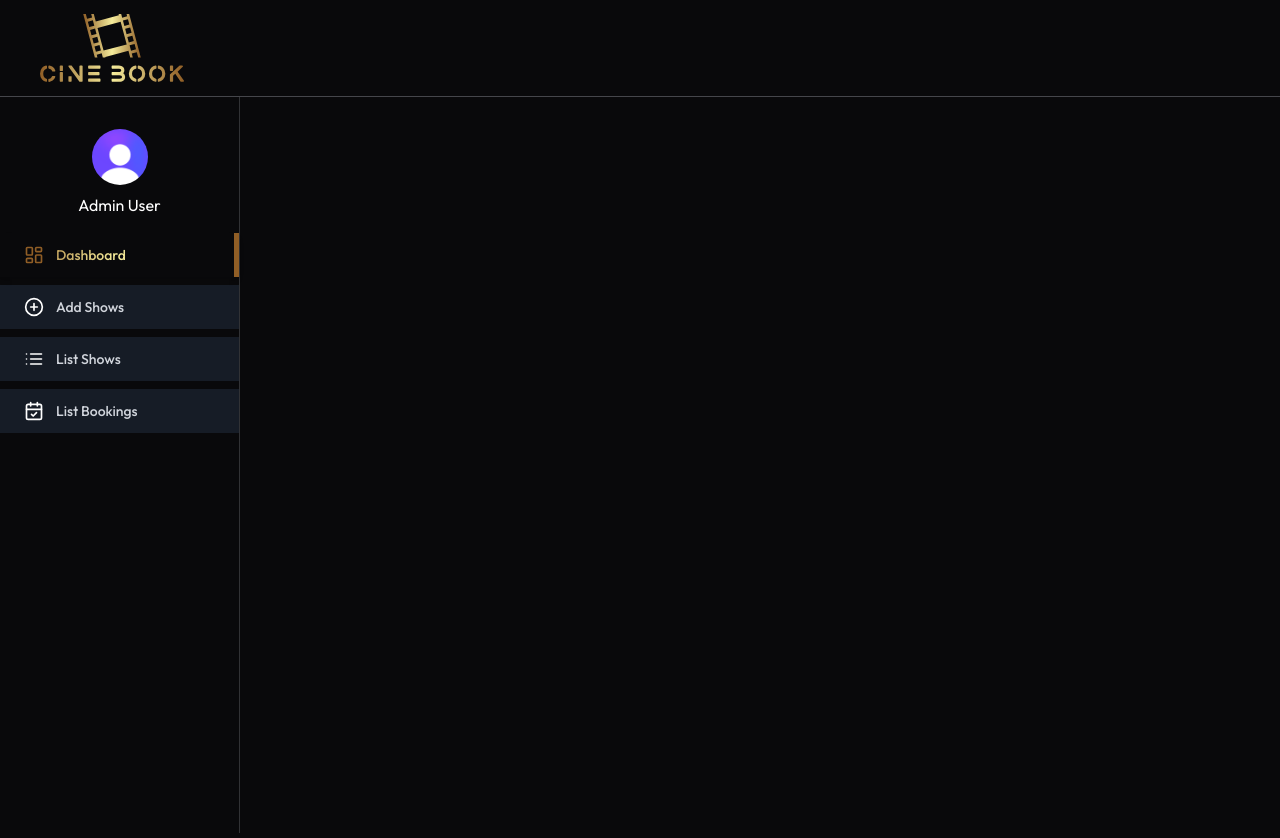
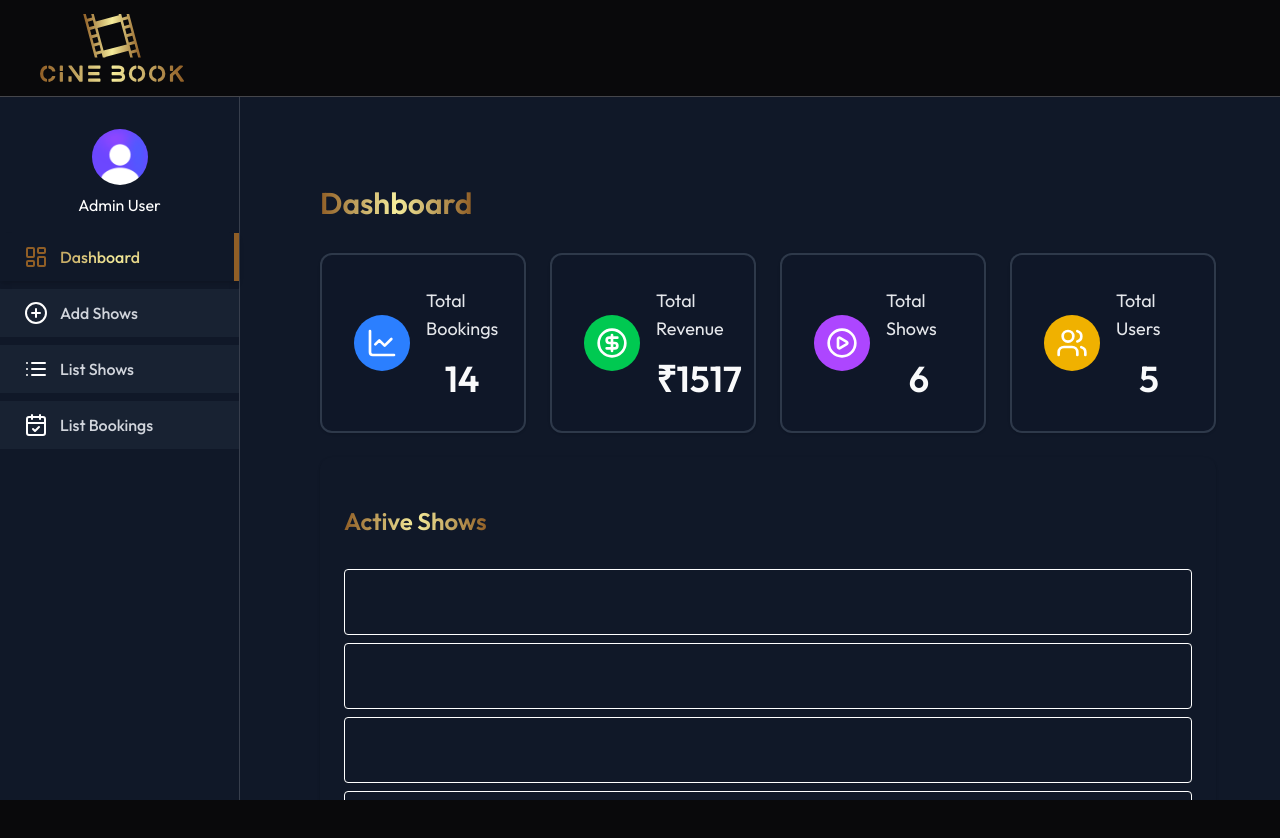
Before and after one commit to mnraza-dev/CineBook, a React (Vite) app in the folder client/: page /admin in a window 1280 px wide. Shown: the top 838 px of the page. After the commit the page ends 800 px from the top, so only its background shows below. Built offline with nearby package versions, Linux system fonts and the light colour scheme; no server answers; a web font is replaced by a local one.

Commit message:
add cards in Dashboard

```diff
--- a/client/src/components/Loading.jsx
+++ b/client/src/components/Loading.jsx
@@ -1,5 +1,4 @@
 import React from "react";
-
 const Loading = () => {
   return (
     <div className="h-[80vh] flex items-center justify-center ">
--- a/client/src/components/admin/AdminSidebar.jsx
+++ b/client/src/components/admin/AdminSidebar.jsx
@@ -59,23 +59,17 @@ const AdminSidebar = () => {
               }`
             }
           >
-
             {({ isActive }) => (
               <>
                 <link.icon
-                  className={`w-5 h-5 ${isActive ? 'text-[#905e26]' : 'text-white'}`}
+                  className={`w-6 h-6 ${isActive ? 'text-[#905e26]' : 'text-white'}`}
                 />
-                <span className="font-medium">{link.name}</span>
+                <span className="font-medium text-base">{link.name}</span>
               </>
             )}
-
           </NavLink>
         ))}
       </div>
-
-
-
-
     </div>
   )
 }
--- a/client/src/pages/admin/Dashboard.jsx
+++ b/client/src/pages/admin/Dashboard.jsx
@@ -1,12 +1,68 @@
-import React from 'react'
+import React, { useEffect, useState } from 'react';
+import { dummyDashboardData } from "../../assets/assets";
+import { ChartLineIcon, CircleDollarSignIcon, PlayCircleIcon, UsersIcon } from "lucide-react";
+import TitleSection from '../../components/TitleSection';
+import Loading from "../../components/Loading";
 
 const Dashboard = () => {
+  const currency = import.meta.env.VITE_CURRENCY || "$";
+  const [dashboardData, setDashboardData] = useState({
+    totalBookings: 0,
+    totalRevenue: 0,
+    activeShows: [],
+    totalUser: 0
+  });
+  const [loading, setLoading] = useState(true);
 
-  return (
-    <div>
+  const dashboardCards = [
+    { title: "Total Bookings", value: dashboardData.totalBookings, icon: ChartLineIcon, color: "bg-blue-500" },
+    { title: "Total Revenue", value: `${currency}${dashboardData.totalRevenue}`, icon: CircleDollarSignIcon, color: "bg-green-500" },
+    { title: "Total Shows", value: dashboardData.activeShows.length, icon: PlayCircleIcon, color: "bg-purple-500" },
+    { title: "Total Users", value: dashboardData.totalUser, icon: UsersIcon, color: "bg-yellow-500" },
+  ];
 
+  const fetchDashboardData = async () => {
+    setDashboardData(dummyDashboardData);
+    setLoading(false);
+  };
+
+  useEffect(() => {
+    fetchDashboardData();
+  }, []);
+
+  return !loading ? (
+    <div className="p-6 space-y-2">
+      <TitleSection title={'Dashboard'} className='text-3xl' />
+      <div className="grid grid-cols-1 sm:grid-cols-2 md:grid-cols-4 gap-6">
+        {dashboardCards.map((card, idx) => {
+          const Icon = card.icon;
+          return (
+            <div key={idx} className={`flex items-center p-8 bg-gray-900/60 border-gray-700/80 border-2 rounded-xl shadow hover:shadow-lg transition-shadow`}>
+              <div className={`p-3 rounded-full ${card.color} text-white mr-4`}>
+                <Icon className="w-8 h-8" />
+              </div>
+              <div>
+                <p className="text-lg text-gray-200 mb-4">{card.title}</p>
+                <p className="text-4xl text-center font-semibold text-gray-50">{card.value}</p>
+              </div>
+            </div>
+          );
+        })}
+      </div>
+      <div className="mt-6 p-6 bg-gray-900 rounded-xl shadow">
+        <TitleSection className="text-2xl " title={"Active Shows"} />
+        {dashboardData.activeShows.length > 0 ? (
+          <ul className="space-y-2">
+            {dashboardData.activeShows.map((show, idx) => (
+              <li key={idx} className="p-8 border rounded hover:bg-gray-400/60 transition">{show.name}</li>
+            ))}
+          </ul>
+        ) : (
+          <p className="text-gray-500">No active shows currently.</p>
+        )}
+      </div>
     </div>
-  )
-}
+  ) : <Loading />;
+};
 
-export default Dashboard
+export default Dashboard;
--- a/client/src/pages/admin/Layout.jsx
+++ b/client/src/pages/admin/Layout.jsx
@@ -1,18 +1,23 @@
-import React from 'react'
-import AdminNavbar from "../../components/admin/AdminNavbar"
-import AdminSidebar from '../../components/admin/AdminSidebar'
-import { Outlet } from "react-router-dom"
+import React from 'react';
+import AdminNavbar from "../../components/admin/AdminNavbar";
+import AdminSidebar from '../../components/admin/AdminSidebar';
+import { Outlet } from "react-router-dom";
+
 const Layout = () => {
   return (
-    <>
+    <div className="flex flex-col h-screen">
       <AdminNavbar />
-      <div>
-        <AdminSidebar />
-        <div className='flex-1 px-4 py-10 md:px-10 h-[calc(100vh-64px)] overflow-y-auto'>
+      <div className="flex flex-1 overflow-hidden">
+        {/* Sidebar */}
+        <div className="hidden md:block md:w-64 bg-gray-900 text-white">
+          <AdminSidebar />
+        </div>
+        <main className="flex-1 overflow-y-auto  bg-gray-900 text-white p-4 md:p-10">
           <Outlet />
-        </div>
+        </main>
       </div>
-    </>
-  )
-}
-export default Layout
+    </div>
+  );
+};
+
+export default Layout;
```
